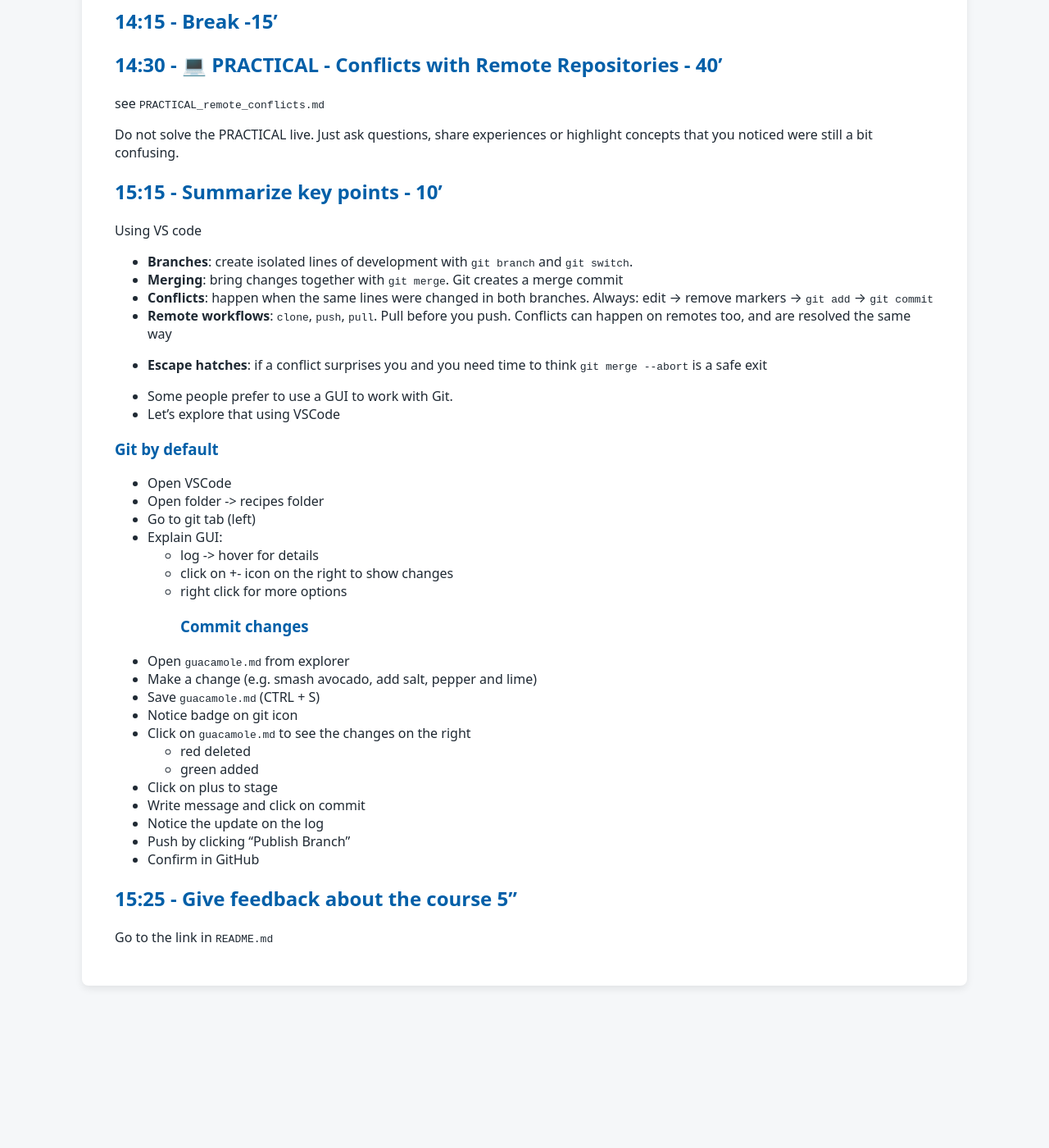
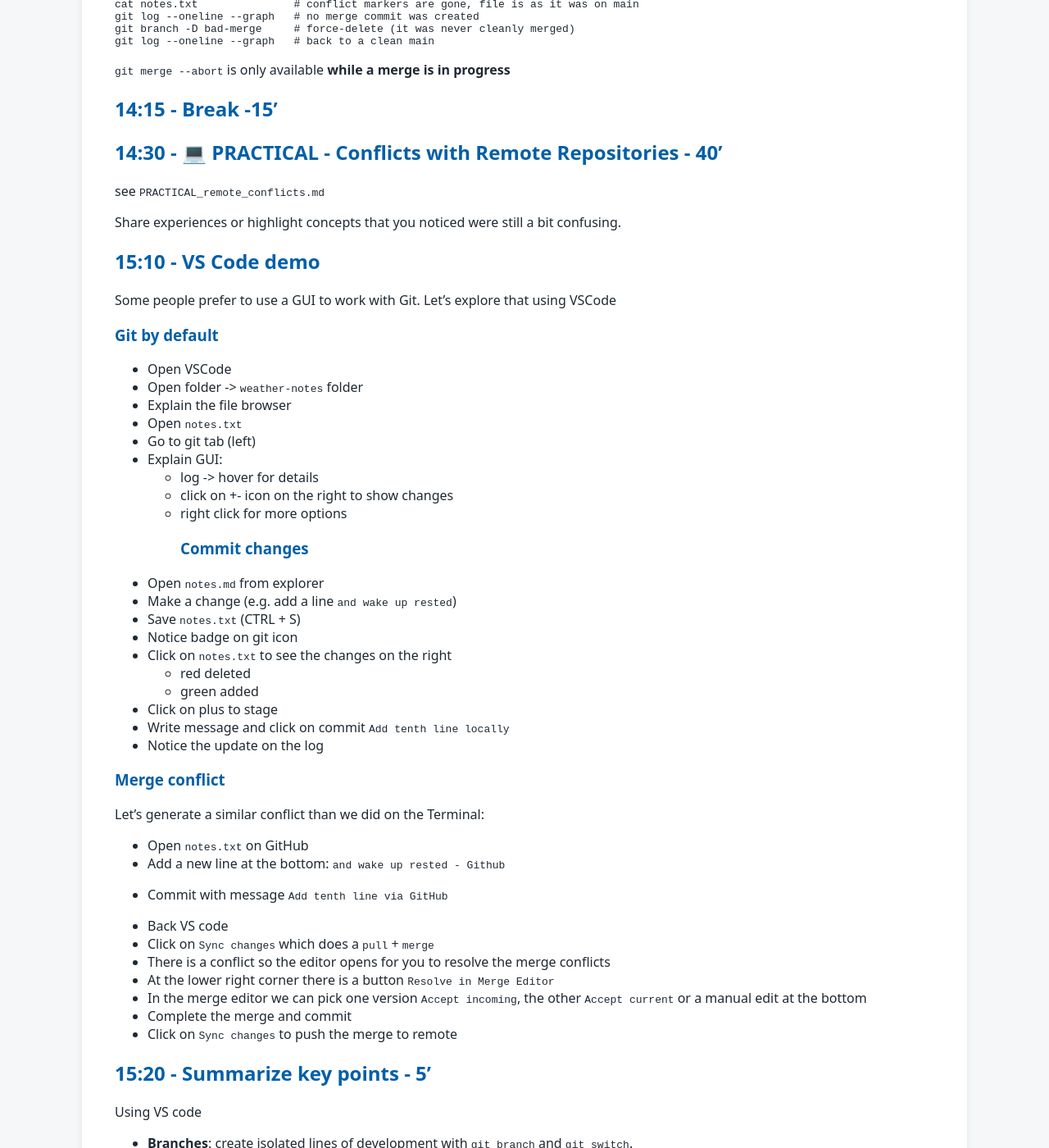
Before and after one commit to tu-delft-library/intermediate_version_control_with_git, a Jekyll site: the page built from material_for_trainers/lesson_plan.md, in a window 1280 px wide and 1400 px high, scrolled down 6863 px. Shown: the whole window at 82% size. Built offline with Jekyll 4.4.1, drawn with Linux system fonts in a browser that asks for light colours; our own code applies the rules of GitHub Pages for plain Markdown files; before the commit the page ends 8105 px from its top, so only the background shows below that; some of the changed text lies outside the part shown.

Commit message:
Finished lesson plan

````diff
--- a/material_for_trainers/lesson_plan.md
+++ b/material_for_trainers/lesson_plan.md
@@ -314,6 +314,11 @@ Explain **divergent branches**: both the local and remote `main` have moved forw
 
 Explain the two most common options: `merge` and `rebase`.
 
+We made some local changes before lunch that are not pushed yet. So let's do that to ensure our remote repo is up to date
+```bash
+git push origin main
+```
+We confirm in GitHub that we see the changes
 
 ## 13:55 - Solve a conflict when pushing - 10'
 
@@ -326,7 +331,7 @@ Now, back in the terminal, make a **different** local change without pulling:
 ```bash
 echo "or a hot water bottle - local" >> notes.txt
 git add notes.txt
-git commit -m "Add eighth line locally'
+git commit -m "Add eighth line locally"
 git push origin main        # fails! rejected - remote contains work you do not have
 ```
 
@@ -341,7 +346,7 @@ git pull origin main        # fetch + attempt merge → conflict in notes.txt
 git status                  # notes.txt listed as "both modified"
 nano notes.txt              # resolve conflict markers — keep one or combine both lines
 git add notes.txt
-git commit -m "Merge remote and local eighth line'
+git commit -m "Merge remote and local eighth line"
 git push origin main        # now succeeds
 ```
 
@@ -382,10 +387,51 @@ git log --oneline --graph   # back to a clean main
 ## 14:30 - 💻 PRACTICAL - Conflicts with Remote Repositories - 40'
 see `PRACTICAL_remote_conflicts.md`
 
-Do not solve the PRACTICAL live. Just ask questions, share experiences or highlight concepts that you noticed were still a bit confusing.
+Share experiences or highlight concepts that you noticed were still a bit confusing.
 
 
-## 15:15 - Summarize key points - 10'
+## 15:10 - VS Code demo
+
+Some people prefer to use a GUI to work with Git. Let's explore that using VSCode
+
+### Git by default
+- Open VSCode
+- Open folder -> `weather-notes` folder
+- Explain the file browser
+- Open `notes.txt`
+- Go to git tab (left)
+- Explain GUI:
+    - log -> hover for details
+    - click on +- icon on the right to show changes
+    - right click for more options
+### Commit changes
+- Open `notes.md` from explorer
+- Make a change (e.g. add a line `and wake up rested`)
+- Save `notes.txt` (CTRL + S)
+- Notice badge on git icon
+- Click on `notes.txt` to see the changes on the right
+    - red deleted
+    - green added
+- Click on plus to stage
+- Write message and click on commit `Add tenth line locally`
+- Notice the update on the log
+
+### Merge conflict
+Let's generate a similar conflict than we did on the Terminal:
+
+- Open `notes.txt` on GitHub
+- Add a new line at the bottom: `and wake up rested - Github`
+- Commit with message `Add tenth line via GitHub`
+
+- Back VS code
+- Click on `Sync changes` which does a `pull` + `merge`
+- There is a conflict so the editor opens for you to resolve the merge conflicts
+- At the lower right corner there is a button `Resolve in Merge Editor`
+- In the merge editor we can pick one version `Accept incoming`, the other `Accept current` or a manual edit at the bottom
+- Complete the merge and commit
+- Click on `Sync changes` to push the merge to remote
+
+## 15:20 - Summarize key points - 5'
 Using VS code
 - **Branches**: create isolated lines of development with `git branch` and `git switch`.
 - **Merging**: bring changes together with `git merge`.
@@ -394,31 +440,6 @@ Git creates a merge commit
 - **Remote workflows**: `clone`, `push`, `pull`. Pull before you push. Conflicts can happen on remotes too, and are resolved the same way
 - **Escape hatches**: if a conflict surprises you and you need time to think `git merge --abort` is a safe exit
 
-- Some people prefer to use a GUI to work with Git.
-- Let's explore that using VSCode
-
-
-### Git by default
-- Open VSCode
-- Open folder -> recipes folder
-- Go to git tab (left)
-- Explain GUI:
-    - log -> hover for details
-    - click on +- icon on the right to show changes
-    - right click for more options
-### Commit changes
-- Open `guacamole.md` from explorer
-- Make a change (e.g. smash avocado, add salt, pepper and lime)
-- Save `guacamole.md` (CTRL + S)
-- Notice badge on git icon
-- Click on `guacamole.md` to see the changes on the right
-    - red deleted
-    - green added
-- Click on plus to stage
-- Write message and click on commit
-- Notice the update on the log
-- Push by clicking "Publish Branch"
-- Confirm in GitHub
 
 
 ## 15:25 - Give feedback about the course  5"
````
